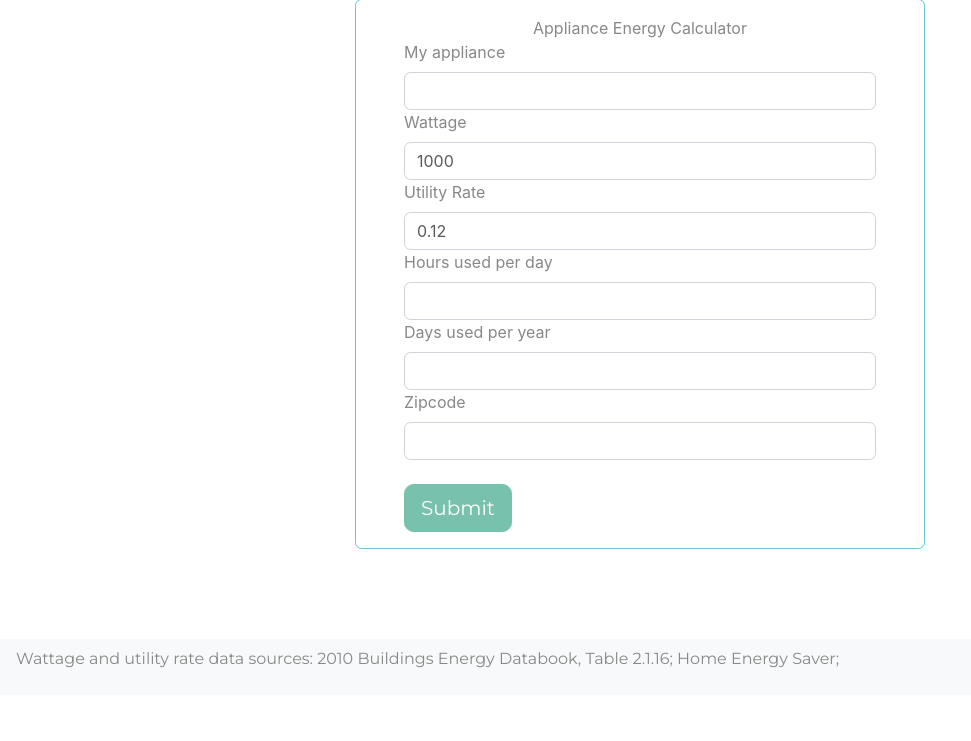
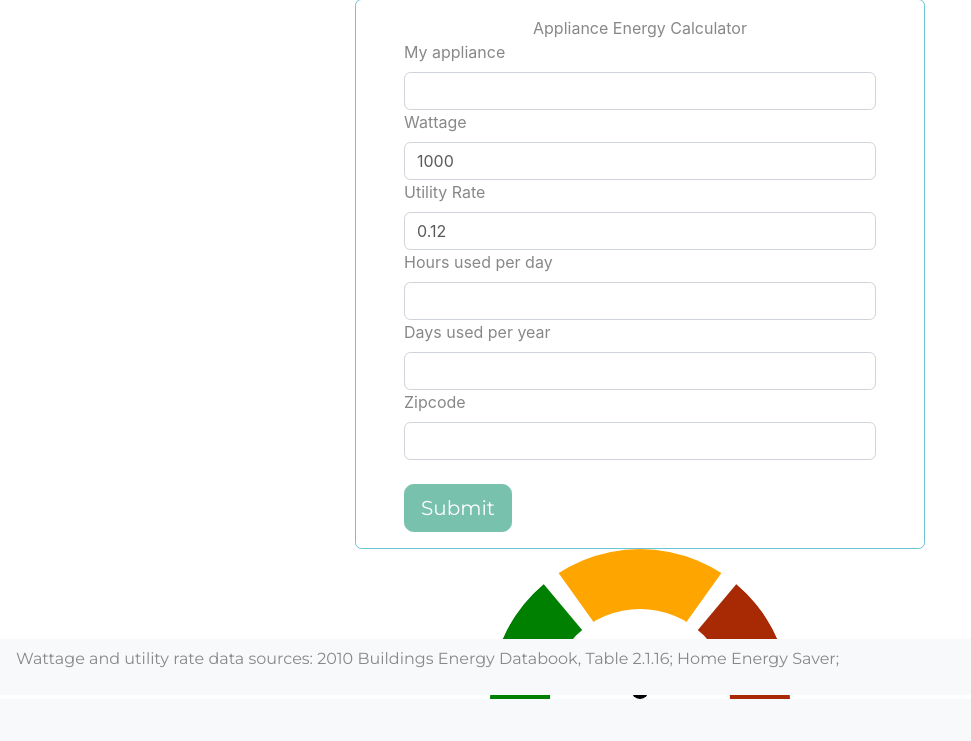
Before and after one commit to eaquin1/EnergyGuideCalculator, a Flask app: page / in a window 1280 px wide. Shown: the part 105-846 px from the top of the page, without its empty margins (0-971 px from the left). After the commit the page ends 804 px from the top, so only its background shows below. Run offline with Flask 2, Linux system fonts and the light colour scheme; data that the repository does not hold is empty; some libraries are stand-ins or nearby versions.

Commit message:
refactor to style.textcontent

```diff
--- a/static/energy.css
+++ b/static/energy.css
@@ -0,0 +1,115 @@
+/* Grid design by Anuj Yadav https://codepen.io/yadavanuj1996/pen/vYBqZPP */
+#main-div{
+    display: flex;
+    flex-direction: row;
+    justify-content: space-around;
+    align-items: center;
+    flex-wrap: wrap;
+  }
+
+  #score-meter-1{
+    width: 300px;
+    height: 150px;
+    border-top-left-radius: 360px;
+    border-top-right-radius: 360px;
+    overflow: hidden;
+    position: relative;
+  }
+
+  #scorer-1-inner-div{
+    position: absolute;
+    left: 20%;
+    top: 40%;
+    width: 60%;
+    height: 60%;
+    border-top-left-radius: 360px;
+    border-top-right-radius: 360px;
+    background-color: #ffffff;
+    z-index: 2;
+  }
+  #scorer-1-inner-div-2{
+    position: absolute;
+    left: 0%;
+    top: 0%;
+    z-index: 4;
+    width: 100%;
+    height: 100%;
+    border-top-left-radius: 360px;
+    border-top-right-radius: 360px;
+    background-color:  green;
+    transform-origin: bottom center;
+    transform: rotate(-130deg);
+    z-index: 0;
+  }
+  #scorer-1-inner-div-3{
+    position: absolute;
+    right: 0%;
+    top: 0%;
+    z-index: 4;
+    width: 100%;
+    height: 100%;
+    border-top-left-radius: 360px;
+    border-top-right-radius: 360px;
+    background-color: rgb(168, 42, 4);
+    transform-origin: bottom center;
+    transform: rotate(130deg);
+    z-index: 0
+  }
+  #scorer-1-inner-div-4{
+    position: absolute;
+    left: 50px;
+    top: -2px;
+    width: 0;
+    height: 0;
+    border-left: 100px solid transparent;
+    border-right: 100px solid transparent;
+    border-bottom: 140px solid orange;
+    transform: rotate(180deg);
+  }
+  .scorer-1-tick {
+    position: absolute;
+    top: 40%;
+    left: -250%;
+    width: 300%;
+    height: 5px;
+    background-color: #000000;
+    animation-name: ticker-mover-1;
+    animation-duration: 2s;
+    /* animation-iteration-count: initial; */
+    animation-fill-mode: both;
+    animation-timing-function: linear;
+    border-top-left-radius: 50%;
+    border-bottom-left-radius: 50%;
+    border-top-right-radius: 5%;
+    border-bottom-right-radius: 5%;
+  }
+
+  #scorer-1-inner-div-5{
+    position: absolute;
+    left: 45%;
+    top: 80%;
+    width: 10%;
+    height: 20%;
+    border-radius: 50%;
+    background-color: #000000;
+    z-index: 2;
+  }
+
+  @keyframes ticker-mover-1 {
+    0% {
+      transform-origin: right center;
+      transform: rotate(0deg);
+    }
+    33% {
+      transform-origin: right center;
+      transform: rotate(120deg);
+    }
+    66% {
+      transform-origin: right center;
+      transform: rotate(120deg);
+    }
+    /* 100% {
+      transform-origin:right center;
+      transform: rotate(81deg);
+    } */
+  }
--- a/static/energy.js
+++ b/static/energy.js
@@ -1,5 +1,6 @@
 
 const csrfToken = $("#csrf_token")
+
 
 $("#appliance-select").change(async function() {
     let appliance = $(this).find("option:selected").val();
@@ -16,6 +17,8 @@ $("#appliance-select").change(async function() {
 
 $("#submit-calc").on("click", async function(e){
     e.preventDefault();
+    let rotation = 180 * 0.45
+
     // send request to calculate the usage costs
     let calc_resp = await axios({
         method: 'get',
@@ -45,6 +48,7 @@ $("#submit-calc").on("click", async function(e){
 
     htmlCalcResults(calc_resp);
     htmlGridResults(zip_resp);
+
 
 })
 
@@ -76,4 +80,34 @@ function htmlGridResults(grid_result) {
     $("#grid-results").append(grid_emission);
     $("#grid-results").append(location);
     $("#grid-results").append(htmlTime);
+    controlTicker(grid_result.data.percent)
 }
+
+//set ticker hand to the correct percentage
+function controlTicker(gridpercent) {
+
+    let rotation = 180 * (gridpercent/100)
+    console.log(gridpercent)
+    const tick = document.querySelector('.scorer-1-tick')
+    const style = document.createElement('style');
+    style.textContent = ` @keyframes ticker-mover-1 {
+    0% {
+      transform-origin: right center;
+      transform: rotate(0deg);
+    }
+    33% {
+      transform-origin: right center;
+      transform: rotate(${rotation}deg);
+    }
+    66% {
+      transform-origin: right center;
+      transform: rotate(${rotation}deg);
+    }
+    100% {
+      transform-origin:right center;
+      transform: rotate(${rotation}deg);
+    }
+  } `
+    tick.append(style)
+
+}
--- a/templates/index.html
+++ b/templates/index.html
@@ -31,17 +31,31 @@
 </div>
 <div class="row justify-content-center">
 
-    <div id="calc-results" class="m-5 col-sm-6 col-centered">
+    <div id="calc-results" class="col-sm-6 col-centered">
         {% if current_user.is_authenticated %}
         <button class="btn btn-info">Save</button>
         {% endif %}
     </div>
-    <div id="grid-results" class="m-5 col-sm-6 col-centered">
+    <div id="grid-results" class="col-sm-6 col-centered">
 
     </div>
 </div>
 
-
+<div id="main-div">
+    <!-- Scorer 1 Starts -->
+    <div class="layout-align">
+      <div id="score-meter-1" class="layout-align">
+      <div id="scorer-1-inner-div">
+        <div id="scorer-1-inner-div-5">
+          <div class="scorer-1-tick">
+          </div>
+        </div>
+      </div>
+      <div id="scorer-1-inner-div-2"></div>
+      <div id="scorer-1-inner-div-3"></div>
+      <div id="scorer-1-inner-div-4"></div>
+    </div>
+    </div>
 
 
 {% endblock %}
```
